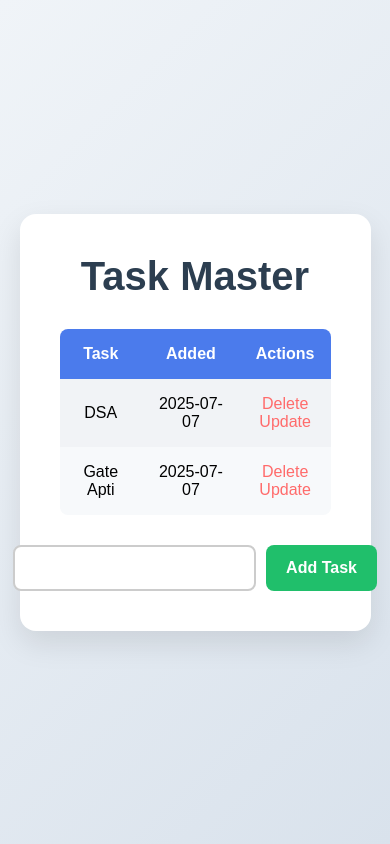
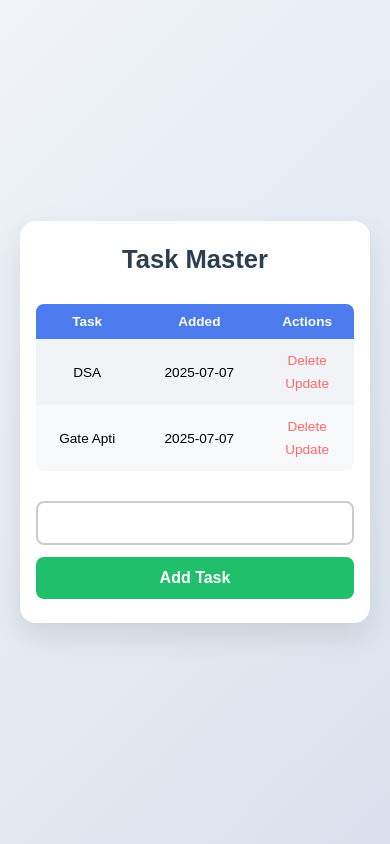
Before and after one commit to AkshatSahay72/To-Do-List, a Flask app: page / in a window 390 px wide. Run offline with Flask 3, Linux system fonts and the light colour scheme.

Commit message:
made it mode responsive

```diff
--- a/static/css/main.css
+++ b/static/css/main.css
@@ -12,14 +12,15 @@ body {
     display: flex;
     align-items: center;
     justify-content: center;
+    padding: 20px;
 }
 
 /* Container */
 .content {
-    width: 90%;
+    width: 100%;
     max-width: 800px;
     background-color: #ffffff;
-    padding: 40px;
+    padding: 40px 24px;
     border-radius: 16px;
     box-shadow: 0 12px 30px rgba(0, 0, 0, 0.1);
     animation: fadeIn 0.5s ease;
@@ -30,7 +31,7 @@ h1 {
     text-align: center;
     margin-bottom: 30px;
     color: #2c3e50;
-    font-size: 2.5rem;
+    font-size: 2.2rem;
     font-weight: 600;
 }
 
@@ -41,12 +42,13 @@ table {
     margin-bottom: 30px;
     border-radius: 8px;
     overflow: hidden;
+    font-size: 1rem;
 }
 
 th, td {
-    padding: 16px;
+    padding: 14px 12px;
     text-align: center;
-    font-size: 1rem;
+    word-break: break-word;
 }
 
 th {
@@ -70,6 +72,7 @@ a {
     font-weight: 500;
     text-decoration: none;
     transition: 0.3s ease;
+    margin: 4px 0;
 }
 
 a:hover {
@@ -80,18 +83,20 @@ a:hover {
 /* Form */
 form {
     display: flex;
+    flex-wrap: wrap;
     justify-content: center;
-    gap: 10px;
+    gap: 12px;
     margin-top: 20px;
 }
 
 input[type="text"] {
-    flex: 1;
+    flex: 1 1 250px;
     padding: 12px 16px;
     font-size: 1rem;
     border: 2px solid #ccc;
     border-radius: 8px;
     transition: border-color 0.3s ease;
+    min-width: 200px;
 }
 
 input[type="text"]:focus {
@@ -121,3 +126,39 @@ input[type="submit"]:hover {
     from { opacity: 0; transform: translateY(-20px); }
     to { opacity: 1; transform: translateY(0); }
 }
+
+/* Mobile Responsiveness */
+@media (max-width: 600px) {
+    .content {
+        padding: 24px 16px;
+    }
+
+    h1 {
+        font-size: 1.6rem;
+    }
+
+    table {
+        font-size: 0.85rem;
+    }
+
+    th, td {
+        padding: 10px 8px;
+    }
+
+    input[type="text"] {
+         width: 100%;
+        max-width: 100%;
+        font-size: 0.9rem;
+        padding: 10px 12px;
+        max-height: 44px;
+    }
+
+    input[type="submit"] {
+        width: 100%;
+    }
+
+    form {
+        flex-direction: column;
+        align-items: stretch;
+    }
+}
```
